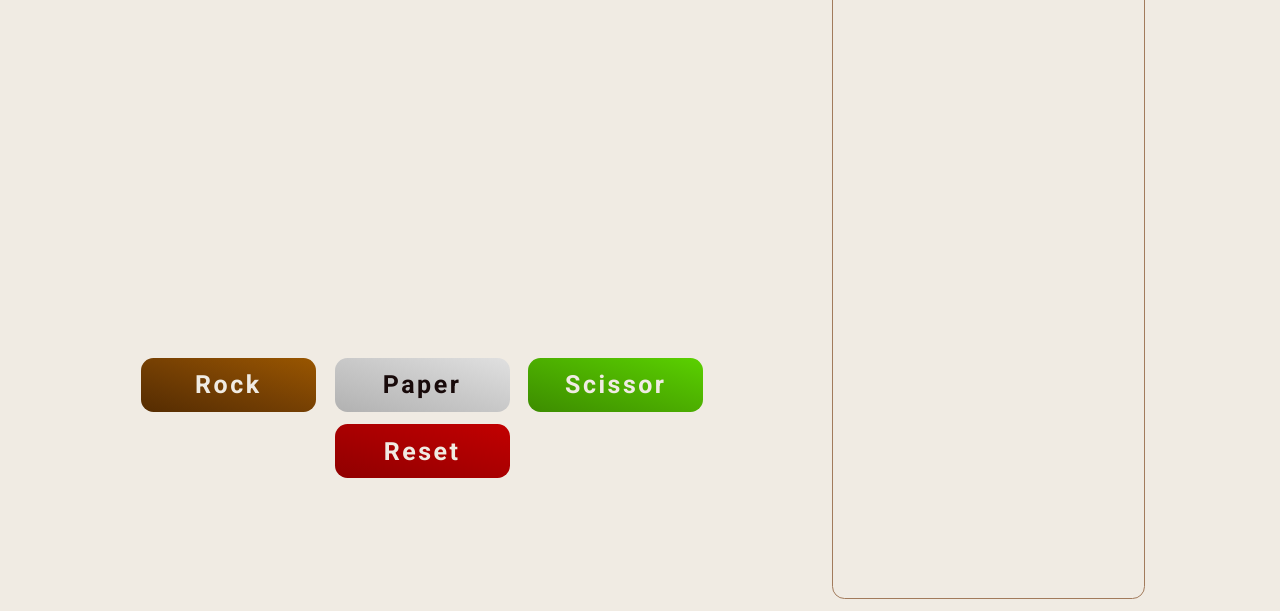
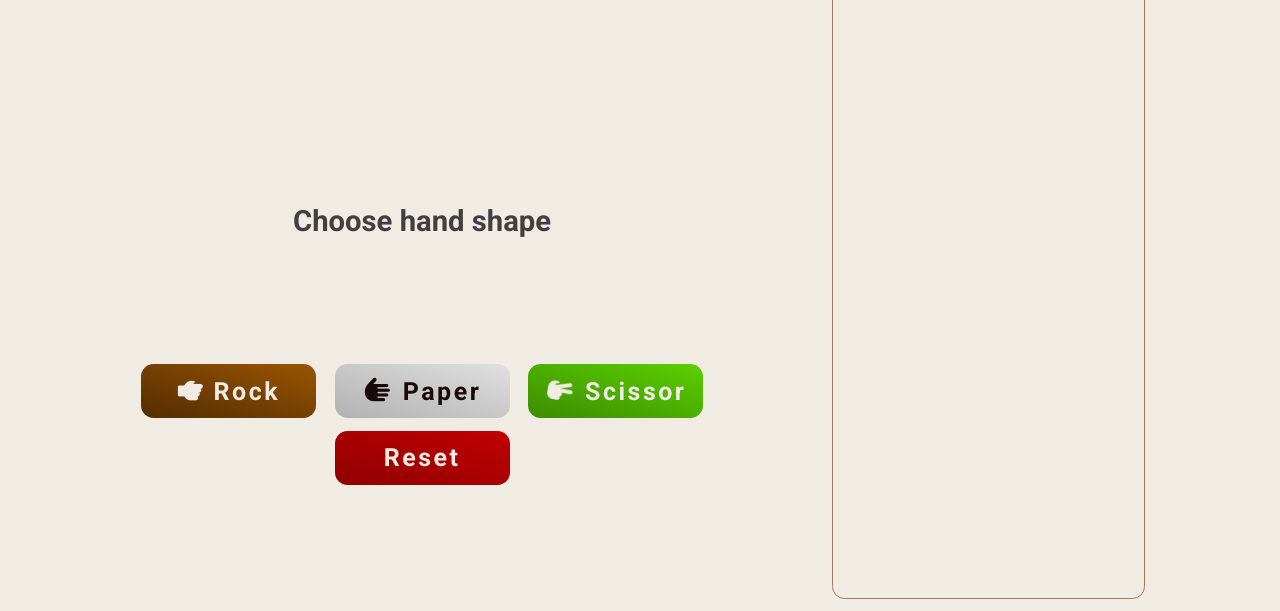
Before and after one commit to Regie-Almoite/RockPaperScissorGame, a plain HTML site: page index.html in a window 1280 px wide. Shown: the part 247-858 px from the top of the page. Drawn offline with Linux system fonts and the light colour scheme; a web font is replaced by a local one.

Commit message:
Add files via upload

```diff
--- a/index.html
+++ b/index.html
@@ -30,12 +30,12 @@
                                 <img src="./images/rockRight.png" id="botPickImage" />
                             </div>
                         </div>
-                        <h3 id="endGameText"></h3>
+                        <h3 id="endGameText">Choose hand shape</h3>
                         <div class="buttons">
                             <div class="pickButtons">
-                                <button id="rock">Rock</button>
-                                <button id="paper">Paper</button>
-                                <button id="scissor">Scissor</button>
+                                <button id="rock"><i class="fa-solid fa-hand-back-fist"></i>Rock</button>
+                                <button id="paper"><i class="fa-solid fa-hand"></i>Paper</button>
+                                <button id="scissor"><i class="fa-solid fa-hand-scissors"></i>Scissor</button>
                             </div>
                             <button id="reset">Reset</button>
                         </div>
```
